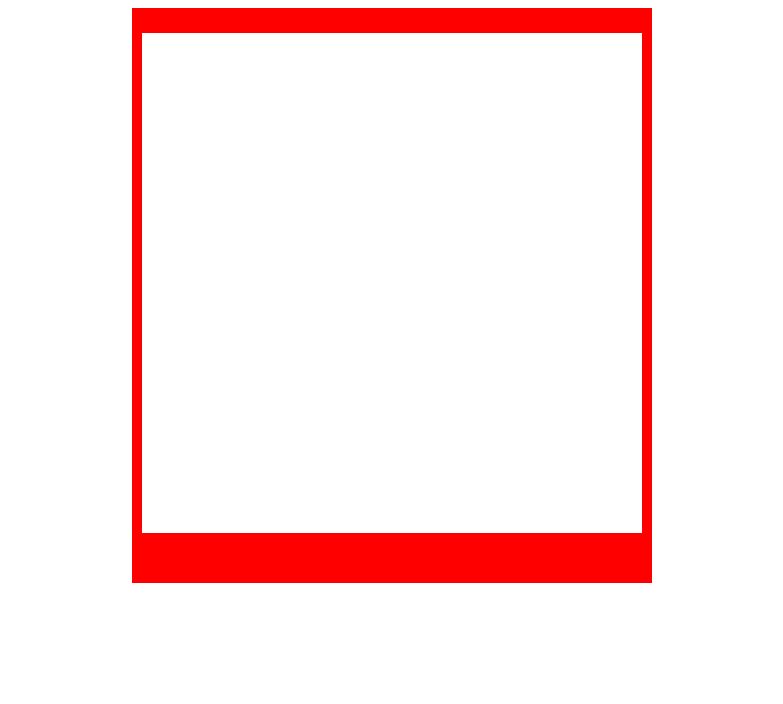
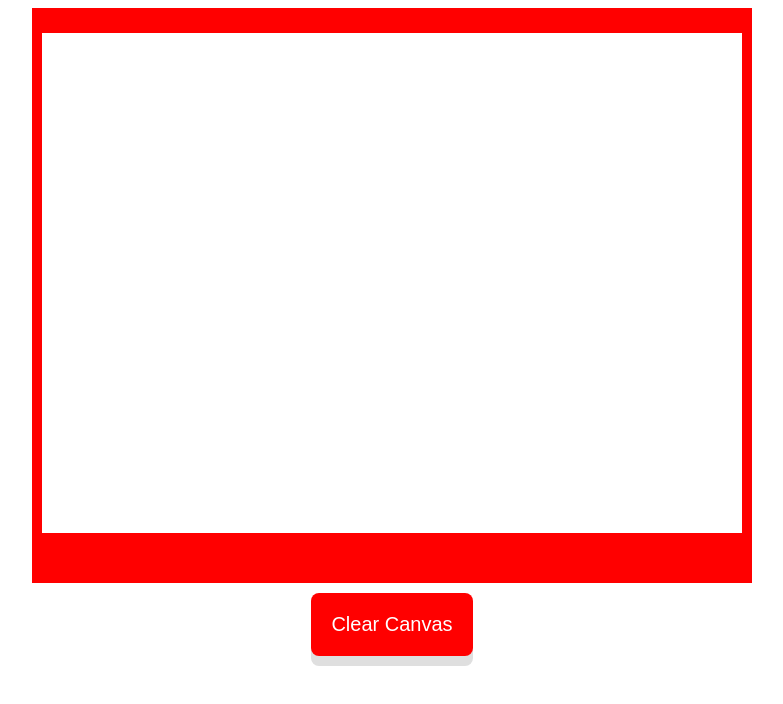
Before and after one commit to jayjvaughn/etchASketch, a plain HTML site: page index.html in a window 1280 px wide. Shown: the whole page, without its empty margins (248-1031 px from the left). Drawn offline with Linux system fonts and the light colour scheme.

Commit message:
Added my clear canvas button design + I changed the dimensions of the game

```diff
--- a/index.html
+++ b/index.html
@@ -8,6 +8,7 @@
 </head>
 <body>
     <div id="container"></div>
+    <button id="clearCanvas">Clear Canvas</button>
     <script src="script.js"></script>
 </body>
 </html>
--- a/script.js
+++ b/script.js
@@ -1,11 +1,25 @@
 const container = document.querySelector("#container");
+const div1 = document.createElement("div");
+container.appendChild(div1);
+div1.classList.add("box");
 
-for (i = 0; i < 100; i++) {
+for (i = 0; i < 559; i++) {
 const div1 = document.createElement("div");
 container.appendChild(div1);
 div1.classList.add("box");
 
 }
+
+// function draw() {
+//     document.querySelector("div1");
+//     div1.style.
+// }
+
+// adding the clear canvas button to the bottom
+// of the game border, will finish later.
+// const buttonConsole = document.createElement("div");
+// buttonConsole.toggle("clearCanvas");
+
 
 // const div2 = document.createElement("div");
 // container.appendChild(div2);
--- a/style.css
+++ b/style.css
@@ -1,6 +1,7 @@
 body{
     display: flex;
-    justify-content: center;
+    flex-direction: column;
+    align-items: center;
 }
 #container {
     border: 10px solid red;
@@ -9,17 +10,39 @@ body{
     display: flex;
     flex-wrap: wrap;
     height: 500px;
-    width: 500px;
+    width: 700px;
 
 }
 
 .box {
     display: flex;
-    height: 50px;
-    width: 50px;
+    height: 25px;
+    width: 25px;
     transition-duration: 0.4s;
 }
 
 .box:hover{
     background-color: red;
+    cursor: pointer;
 }
+
+#clearCanvas {
+ margin: 10px;
+ padding: 20px;
+ font-size: 20px;
+ background-color: red;
+ cursor: pointer;
+ color: white;
+ border: none;
+ border-radius: 8px;
+ box-shadow: 0 10px #dfdfdf;
+}
+#clearCanvas:hover{
+    background-color: #9f0000;
+}
+
+#clearCanvas:active {
+background-color: #9f0000;
+box-shadow: 0 5px #dfdfdf;
+transform: translateY(3px);
+}
```
